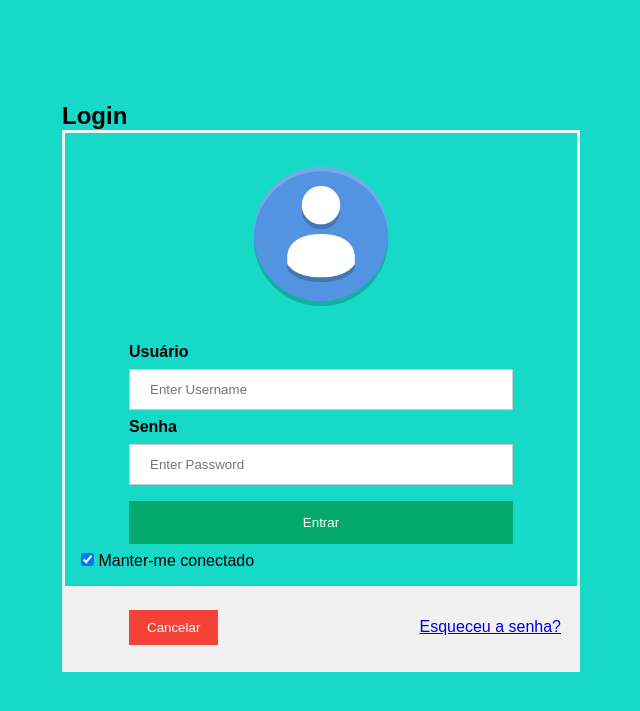
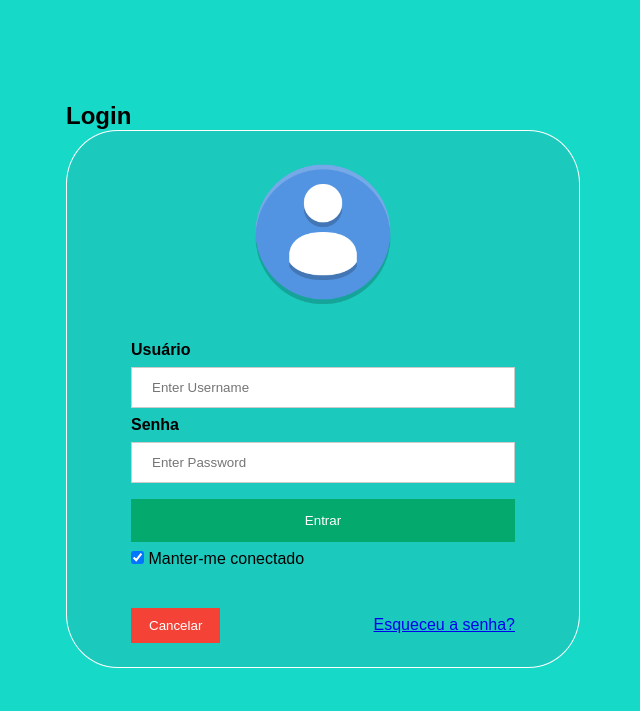
Before and after one commit to Samuelvmt/tccEtecia, a PHP site: page /login.html in a window 1280 px wide. Shown: the top 711 px of the page, without its empty margins (572-1212 px from the left). Run offline with PHP 8.4, Linux system fonts and the light colour scheme.

Commit message:
Estilizando página de login

```diff
--- a/etecia/css/styles.css
+++ b/etecia/css/styles.css
@@ -5,7 +5,6 @@
   padding: 0;
   box-sizing: border-box;
 }
-
 
 /* corpo */
 .body-image {
@@ -15,7 +14,6 @@
 }
 
 /* cabeçalho */
-
 .header {
   position: fixed;
   background-image: url("../images/blackbk.jpg");
@@ -54,7 +52,6 @@
 }
 
 /* rodapé */
-
 .footer {
   background: rgb(0, 0, 0);
   color: white;
@@ -102,7 +99,6 @@
 }
 
 /* slides */
-
 /* botões do slide  */
 .btnPrev,
 .btnNext {
@@ -119,7 +115,6 @@
   user-select: none;
 }
 
-
 /* posicionar o botão direito do slide */
 .btnNext {
   right: 0;
@@ -127,12 +122,10 @@
 }
 
 /* The dots/bullets/indicators */
-
 .active,
 .dot:hover {
   background-color: #717171;
 }
-
 
 /* fading slide */
 .fade {
@@ -151,20 +144,18 @@
 }
 
 /* tela login */
-
 .lBody {
   background-image: url(../images/bglogin.png);
   font-family: Arial, Helvetica, sans-serif;
   display: flex;
-  flex-direction: column;
-  align-items: end;
   justify-content: end;
   margin-top: 8%;
   margin-right: 10%;
 }
 
 .lForm {
-  border: 3px solid #f1f1f1;
+  border: 1px solid #ffffff;
+  border-radius: 10%;
 }
 
 .lLabel {
@@ -179,6 +170,10 @@ input[type=password] {
   display: inline-block;
   border: 1px solid #ccc;
   box-sizing: border-box;
+}
+
+.lInput {
+  margin-left: 10%;
 }
 
 .lButton {
@@ -219,6 +214,7 @@ img.avatar {
 span.psw {
   float: right;
   padding-top: 16px;
+  margin-right: 10%;
 }
 
 /* Change styles for span and cancel button on extra small screens */
@@ -226,6 +222,7 @@ span.psw {
   span.psw {
     display: block;
     float: none;
+    margin-right: 10%;
   }
 
   .cancelbtn {
--- a/etecia/login.html
+++ b/etecia/login.html
@@ -12,7 +12,7 @@
 <main class="lMain">
 <h2>Login</h2>
 
-<form action="/action_page.php" method="post" class="lForm">
+<form action="/action_page.php" method="post" class="lForm" style="background-color: rgba(54, 132, 151, 0.2);">
   <div class="imgcontainer">
     <img src="images/avatar.png" alt="Avatar" class="avatar">
   </div>
@@ -31,7 +31,7 @@
     </label>
   </div>
 
-  <div class="container" style="background-color:#f1f1f1">
+  <div class="container">
     <button type="button" class="cancelbtn lButton">Cancelar</button>
     <span class="psw"><a href="#">Esqueceu a senha?</a></span>
   </div>
```
